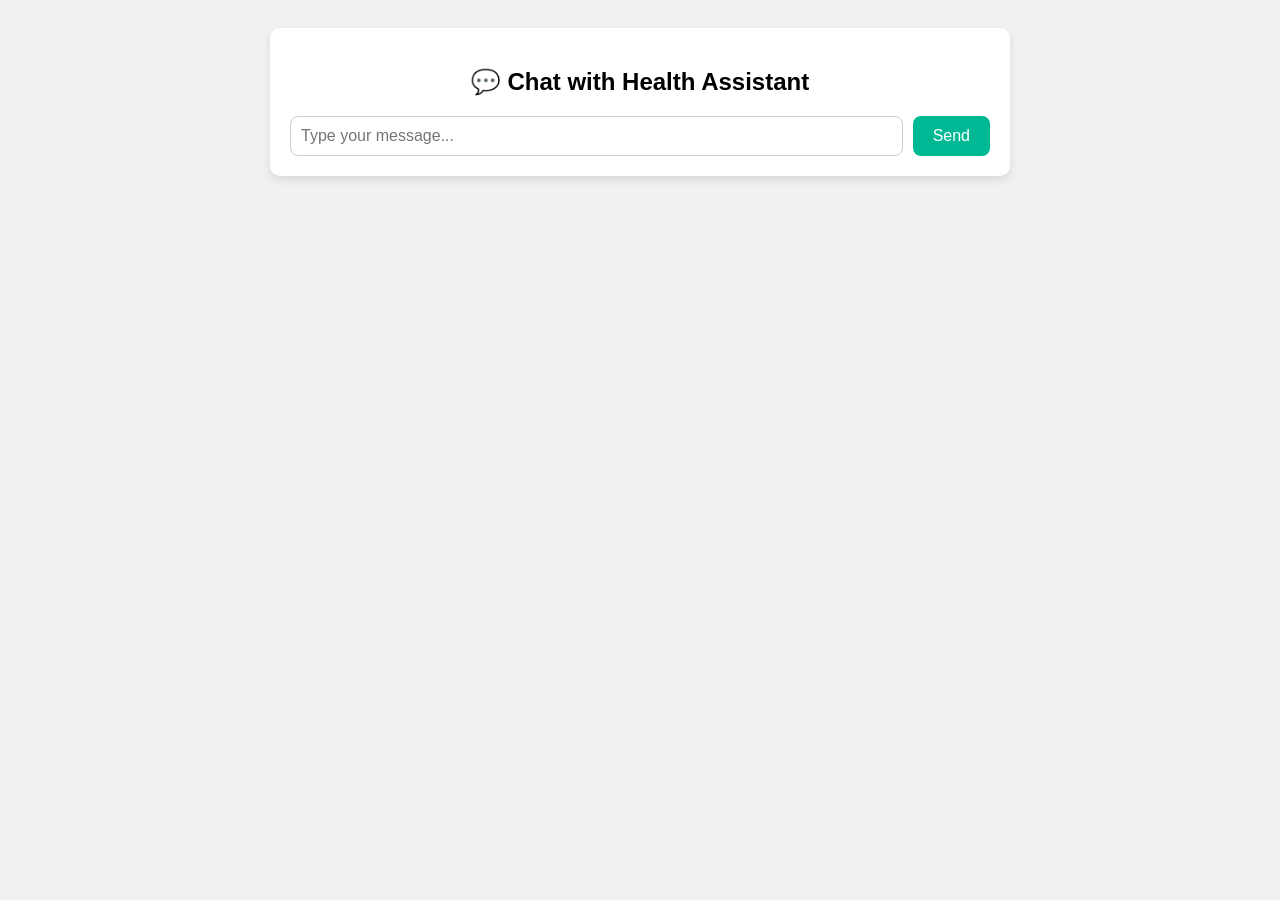
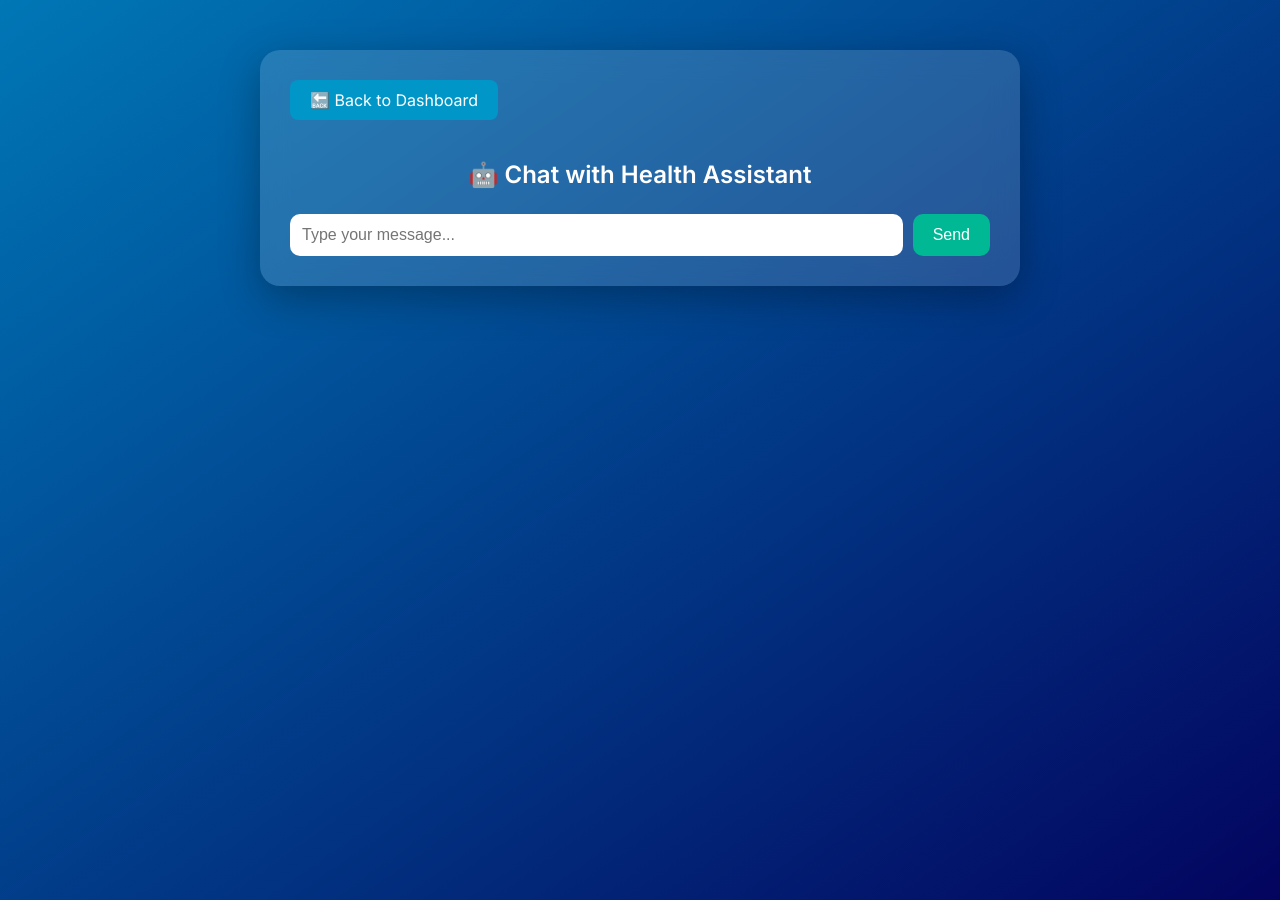
Before and after one commit to hardikdhingra150/HealthQrApp, a Python web app: template templates/chat.html in a window 1280 px wide. Before the commit the page ends 180 px from the top, so only its background shows below. Run offline with Jinja, Linux system fonts and the light colour scheme; the template is opened without the code that fills it, so the values that code supplies are empty.

Commit message:
Add 'Back to Dashboard' button in chat UI

```diff
--- a/templates/chat.html
+++ b/templates/chat.html
@@ -4,75 +4,131 @@
   <meta charset="UTF-8" />
   <title>Health Assistant Chat</title>
   <meta name="viewport" content="width=device-width, initial-scale=1.0" />
+  <link href="https://fonts.googleapis.com/css2?family=Inter:wght@400;600&display=swap" rel="stylesheet">
   <style>
     body {
-      font-family: Arial, sans-serif;
-      background: #f1f1f1;
-      padding: 20px;
+      margin: 0;
+      padding: 0;
+      font-family: 'Inter', sans-serif;
+      background: linear-gradient(to bottom right, #0077b6, #03045e);
+      min-height: 100vh;
+      display: flex;
+      justify-content: center;
+      align-items: flex-start;
+      padding: 50px 20px;
     }
 
     .chat-box {
-      background: white;
-      padding: 20px;
-      border-radius: 10px;
+      background: rgba(255, 255, 255, 0.14);
+      backdrop-filter: blur(14px);
+      padding: 30px;
+      border-radius: 20px;
+      box-shadow: 0 12px 40px rgba(0, 0, 0, 0.3);
       max-width: 700px;
-      margin: auto;
-      box-shadow: 0 4px 10px rgba(0, 0, 0, 0.1);
+      width: 100%;
+      color: #fff;
+      animation: fadeIn 0.8s ease;
+    }
+
+    @keyframes fadeIn {
+      from { opacity: 0; transform: translateY(20px); }
+      to { opacity: 1; transform: translateY(0); }
+    }
+
+    h2 {
+      text-align: center;
+      margin-bottom: 25px;
+      color: #ffffff;
+    }
+
+    .back-btn {
+      display: inline-block;
+      margin-bottom: 20px;
+      padding: 10px 20px;
+      background-color: #0096c7;
+      color: white;
+      font-weight: 500;
+      border-radius: 8px;
+      text-decoration: none;
+      transition: background-color 0.3s ease;
+    }
+
+    .back-btn:hover {
+      background-color: #00b4d8;
     }
 
     .message {
       margin: 10px 0;
-      padding: 10px;
-      border-radius: 8px;
+      padding: 12px 16px;
+      border-radius: 12px;
+      max-width: 90%;
+      word-wrap: break-word;
     }
 
     .user {
-      background: #d0f0fd;
+      background: #00b4d8;
+      color: #fff;
+      margin-left: auto;
       text-align: right;
     }
 
     .assistant {
       background: #fcefcf;
+      color: #333;
+      margin-right: auto;
       text-align: left;
     }
 
     form {
-      margin-top: 20px;
+      margin-top: 25px;
       display: flex;
       gap: 10px;
+      flex-direction: row;
     }
 
     input[type="text"] {
       flex: 1;
-      padding: 10px;
+      padding: 12px;
       font-size: 1em;
-      border-radius: 8px;
-      border: 1px solid #ccc;
+      border-radius: 10px;
+      border: none;
+      outline: none;
     }
 
     button {
-      padding: 10px 20px;
+      padding: 12px 20px;
       font-size: 1em;
+      background-color: #00b894;
+      color: white;
       border: none;
-      background: #00b894;
-      color: white;
-      border-radius: 8px;
+      border-radius: 10px;
       cursor: pointer;
+      transition: background-color 0.3s ease;
     }
 
     button:hover {
-      background: #01936f;
+      background-color: #00916e;
     }
 
-    h2 {
-      text-align: center;
-      margin-bottom: 20px;
+    @media (max-width: 600px) {
+      .chat-box {
+        padding: 20px;
+      }
+
+      h2 {
+        font-size: 1.4em;
+      }
+
+      button {
+        width: 100px;
+      }
     }
   </style>
 </head>
 <body>
   <div class="chat-box">
-    <h2>💬 Chat with Health Assistant</h2>
+    <a href="{{ url_for('upload_page', username=username) }}" class="back-btn">🔙 Back to Dashboard</a>
+    <h2>🤖 Chat with Health Assistant</h2>
 
     {% for msg in messages %}
       <div class="message {{ msg.sender }}">
```
